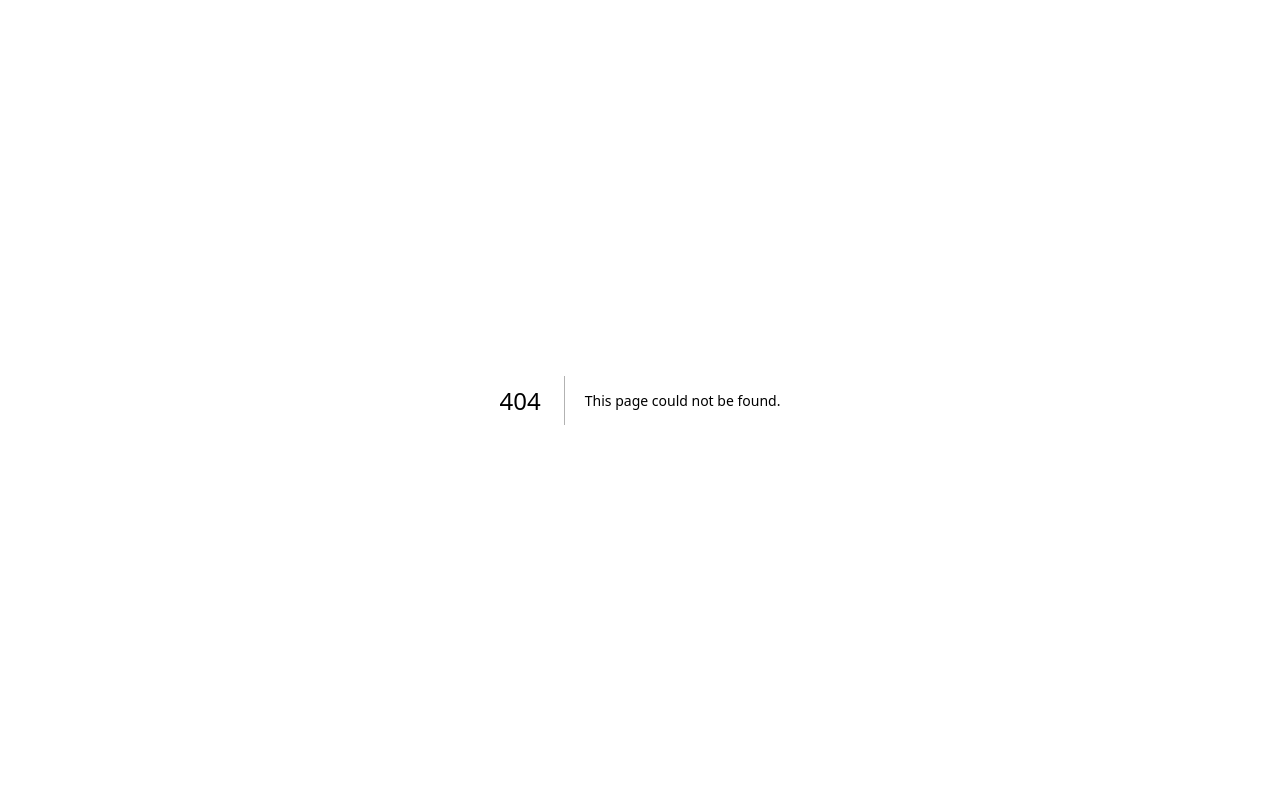
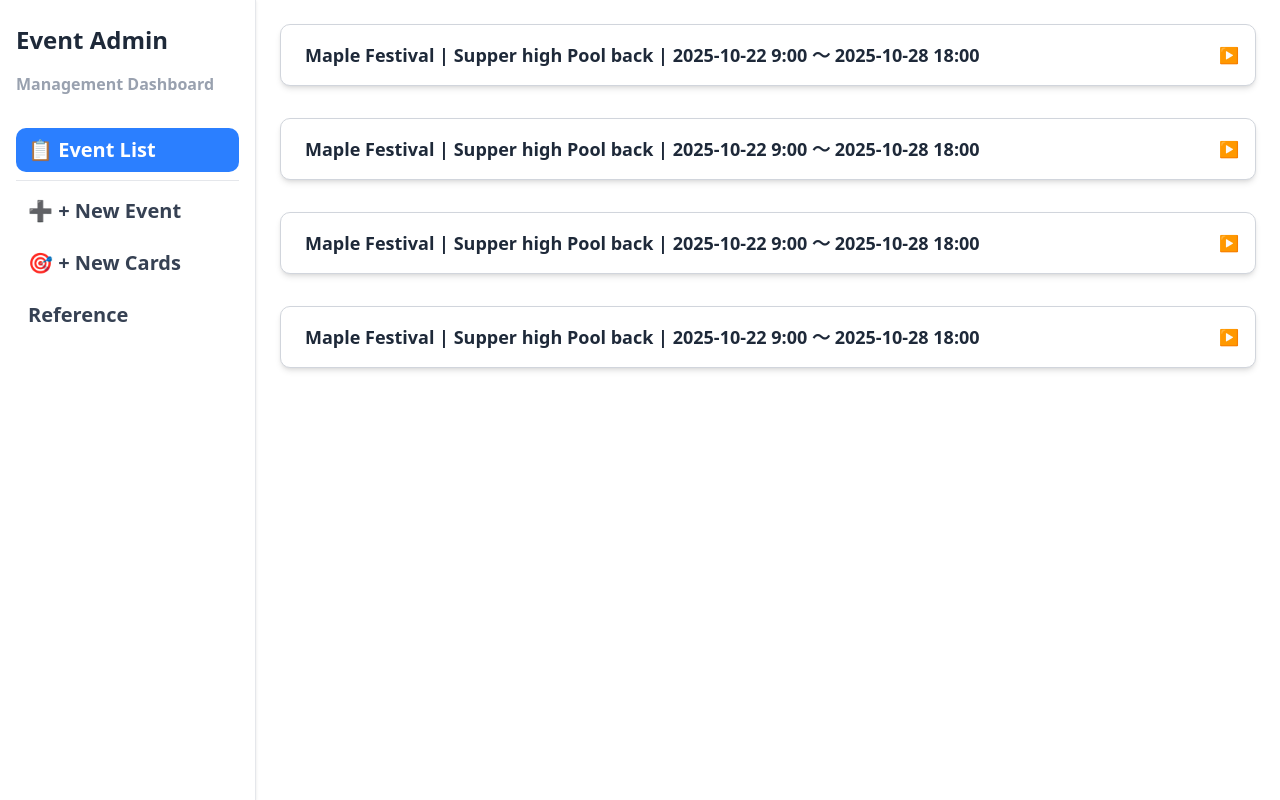
Before and after one commit to xmenmen75/opencati, a Next.js app: page /admin/events in a window 1280 px wide. Before the commit this address had no page. Built offline with nearby package versions, Linux system fonts and the light colour scheme.

Commit message:
feat: admin dashboard init

```diff
--- a/package.json
+++ b/package.json
@@ -32,6 +32,7 @@
     "jsonwebtoken": "^9.0.2",
     "lucide-react": "^0.544.0",
     "next": "15.5.3",
+    "next-auth": "^4.24.11",
     "next-themes": "^0.4.6",
     "prisma": "^6.16.1",
     "react": "19.1.0",
--- /dev/null
+++ b/src/app/admin/_components/sidebar.tsx
@@ -0,0 +1,70 @@
+"use client"
+import Link from "next/link";
+import { usePathname } from "next/navigation";
+
+export default function Sidebar() {
+    const pathname = usePathname();
+
+    const sideBarItems = {
+        "main": [
+            {
+                "name": "📋 Event List",
+                "href": "/admin/events",
+            }
+        ],
+        "tools": [
+            {
+                "name": "➕ + New Event",
+                "href": "/admin/create/event",
+            },
+            {
+                "name": "🎯 + New Cards",
+                "href": "/admin/create/card",
+            },
+            {
+                "name": "Reference",
+                "href": "/admin/reference",
+            }
+        ]
+    }
+
+    return (
+        <aside
+            className="fixed left-0 top-0 h-full w-64 bg-white border-r border-gray-200 shadow-sm flex flex-col z-30
+                md:translate-x-0 transition-transform duration-300
+                md:w-64 w-56
+                sm:w-48
+                px-4 py-6"
+        >
+            <div className="mb-8 flex items-start justify-start flex-col space-y-4">
+                <span className="text-2xl font-bold text-gray-800">Event Admin</span>
+                <span className="text-md font-bold text-gray-400">Management Dashboard</span>
+            </div>
+            <nav className="flex-1">
+                <ul className="space-y-2">
+                    {sideBarItems.main.map((item) => {
+                        const isActive = pathname === item.href;
+                        return (
+                        <Link href={item.href} key={item.name}>
+                            <li key={item.name}>
+                                <p className={`block px-3 py-2 rounded-lg ${!isActive && "hover:bg-blue-50"}
+                                ${isActive ? "text-white" : "text-gray-700"} font-bold ${isActive ? 'bg-blue-500' : ''}
+                                text-xl`}> {item.name} </p>
+                            </li>
+                        </Link>
+                    )})}
+
+                    <hr className="border-t border-gray-200 my-2" />
+
+                    {sideBarItems.tools.map((item) => (
+                        <li key={item.name}>
+                            <a href={item.href} className="block px-3 py-2 rounded-lg hover:bg-blue-50
+                            text-gray-700 font-bold
+                            text-xl"> {item.name} </a>
+                        </li>
+                    ))}
+                </ul>
+            </nav>
+        </aside>
+    );
+}
--- /dev/null
+++ b/src/app/admin/events/_components/event_card.tsx
@@ -0,0 +1,40 @@
+import { Button } from "@/components/ui/button";
+import React, { useState } from "react";
+
+export default function EventCard() {
+    const [open, setOpen] = useState(false);
+    return (
+        <div className="w-full">
+            <div
+                className={`flex items-center bg-white border border-gray-300 rounded-lg cursor-pointer
+                    ${open ? "border-b-0 rounded-lg rounded-b-none" : "shadow-md"}`}
+                onClick={() => setOpen((prev) => !prev)}
+            >
+                <div className="flex-1 px-6 py-4">
+                    <h2 className="text-lg font-semibold text-gray-800">
+                        Maple Festival | Supper high Pool back | 2025-10-22 9:00 ～ 2025-10-28 18:00
+                    </h2>
+                </div>
+                <div className="px-4">
+                    <span className={`inline-block transform transition-transform duration-300 ${open ? "rotate-90" : "rotate-0"}`}>
+                        ▶
+                    </span>
+                </div>
+            </div>
+            {open && (
+                <div className="border-x border-b border-gray-300 rounded-b-lg px-6 py-4">
+                    <div className="flex flex-row items-between justify-end gap-2">
+                        <Button className="bg-blue-500 text-white px-4 py-5
+                        font-bold rounded-lg hover:bg-blue-600 transition-colors cursor-pointer">
+                            Update
+                        </Button>
+                        <Button variant={'outline'}
+                        className="text-red-500 font-bold bg-gray-200 cursor-pointer px-4 py-5 ">
+                            Delete
+                        </Button>
+                    </div>
+                </div>
+            )}
+        </div>
+    );
+}
--- /dev/null
+++ b/src/app/admin/events/page.tsx
@@ -0,0 +1,17 @@
+"use client"
+
+import EventCard from "./_components/event_card";
+
+function AdminEventsPage() {
+    const events = [1,2,3,4]
+    return (
+        <div className="w-full h-full flex flex-col items-center justify-start
+        gap-8">
+            {events.map((event) => (
+                <EventCard key={event} />
+            ))}
+        </div>
+    )
+}
+
+export default AdminEventsPage;
--- /dev/null
+++ b/src/app/admin/layout.tsx
@@ -0,0 +1,20 @@
+"use client";
+
+import { usePathname } from "next/navigation";
+import Sidebar from "./_components/sidebar";
+import type { ReactNode } from "react";
+
+export default function AdminLayout({ children }: { children: ReactNode }) {
+  const pathName = usePathname();
+
+  const isLoginPage = pathName?.includes("/admin/login");
+
+  return (
+    <div className="min-h-screen flex flex-row">
+      {!isLoginPage && <Sidebar />}
+      <main className={!isLoginPage ? "md:ml-64 ml-56 sm:ml-48 p-6 flex-1" : "flex-1"}>
+        {children}
+      </main>
+    </div>
+  );
+}
--- /dev/null
+++ b/src/app/admin/login/page.tsx
@@ -0,0 +1,45 @@
+
+export default function AdminLoginPage() {
+    return (
+        <div className="min-h-screen flex items-center justify-center bg-gray-50">
+            <div className="bg-white shadow-lg rounded-lg p-8 w-full max-w-md">
+                <h1 className="text-2xl font-bold mb-6 text-center">Admin Login</h1>
+                <form className="space-y-5">
+                    <div>
+                        <label htmlFor="email" className="block text-sm font-medium text-gray-700 mb-1">
+                            Email address
+                        </label>
+                        <input
+                            type="email"
+                            id="email"
+                            name="email"
+                            required
+                            className="w-full px-4 py-2 border border-gray-300 rounded focus:outline-none focus:ring-2 focus:ring-blue-500"
+                            autoComplete="email"
+                        />
+                    </div>
+                    <div>
+                        <label htmlFor="password" className="block text-sm font-medium text-gray-700 mb-1">
+                            Password
+                        </label>
+                        <input
+                            type="password"
+                            id="password"
+                            name="password"
+                            required
+                            className="w-full px-4 py-2 border border-gray-300 rounded focus:outline-none focus:ring-2 focus:ring-blue-500"
+                            autoComplete="current-password"
+                        />
+                    </div>
+                    <button
+                        type="submit"
+                        className="w-full py-2 px-4 bg-blue-600 text-white font-semibold rounded
+                        hover:bg-blue-700 transition-colors cursor-pointer"
+                    >
+                        Login
+                    </button>
+                </form>
+            </div>
+        </div>
+    );
+}
--- /dev/null
+++ b/src/app/admin/page.tsx
@@ -0,0 +1,7 @@
+function AdminPage() {
+    return (
+        <p>Admin Page</p>
+    )
+}
+
+export default AdminPage;
--- /dev/null
+++ b/src/middleware.ts
@@ -0,0 +1,68 @@
+import { NextResponse } from "next/server";
+import type { NextRequest } from "next/server";
+import { getToken } from "next-auth/jwt";
+
+export async function middleware(request: NextRequest) {
+  const token = await getToken({ req: request });
+  const isAuth = !!token;
+  const isAuthPage = request.nextUrl.pathname.startsWith("/admin/login");
+  const isAdminRoute = request.nextUrl.pathname.startsWith('/admin/') || request.nextUrl.pathname.startsWith('/admin/insurances');
+  const isAdmin =  token?.role === "ADMIN"
+  if (isAuthPage) {
+    if (isAuth) {
+      return NextResponse.redirect(new URL("/", request.url));
+    }
+
+    const authResponse = NextResponse.next();
+
+    // restore cookies to the response
+    request.cookies.getAll().forEach((c) => {
+      response.cookies.set(c.name, c.value);
+    });
+    return authResponse;
+  }
+
+  if (!isAuth) {
+    let from = request.nextUrl.pathname;
+    if (request.nextUrl.search) {
+      from += request.nextUrl.search;
+    }
+
+    return NextResponse.redirect(
+      new URL(`/admin/login?from=${encodeURIComponent(from)}`, request.url),
+    );
+  }
+  if(isAdminRoute && !isAdmin){
+    return NextResponse.redirect(new URL("/", request.url));
+  }
+  const response = NextResponse.next();
+
+  // Add security headers
+  response.headers.set("X-Frame-Options", "DENY");
+  response.headers.set("X-Content-Type-Options", "nosniff");
+  response.headers.set("Referrer-Policy", "origin-when-cross-origin");
+  response.headers.set(
+    "Content-Security-Policy",
+    `default-src 'self'; script-src 'self'`,
+  );
+
+  // restore cookies to the response
+  request.cookies.getAll().forEach((c) => {
+    response.cookies.set(c.name, c.value);
+  });
+
+  return response;
+}
+
+export const config = {
+  matcher: [
+    /*
+     * Match all request paths except for the ones starting with:
+     * - api (API routes)
+     * - _next/static (static files)
+     * - _next/image (image optimization files)
+     * - favicon.ico (favicon file)
+     */
+    // "/admin/:path((?!login).*)"
+  ],
+};
```
Also changed, not shown: 1 other file (tests, documents, lock files or other folders).
